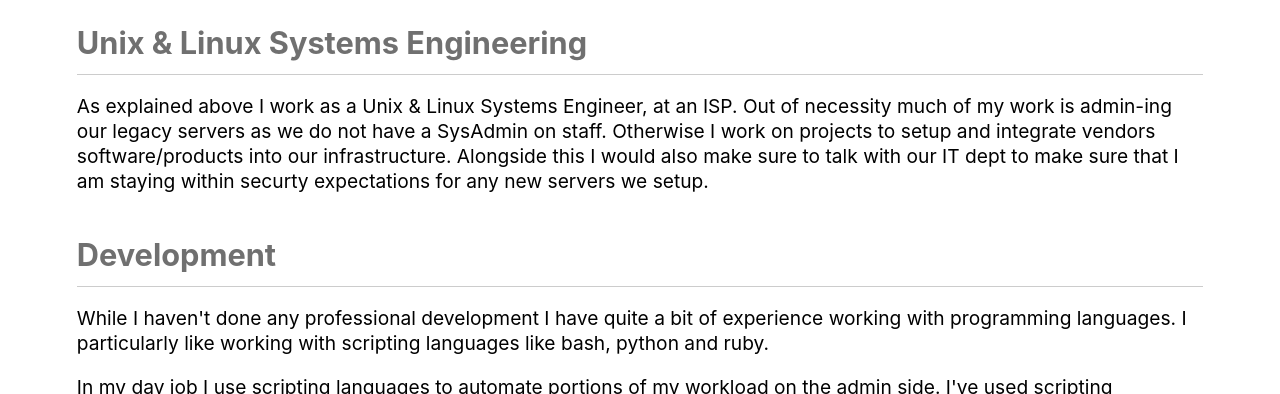
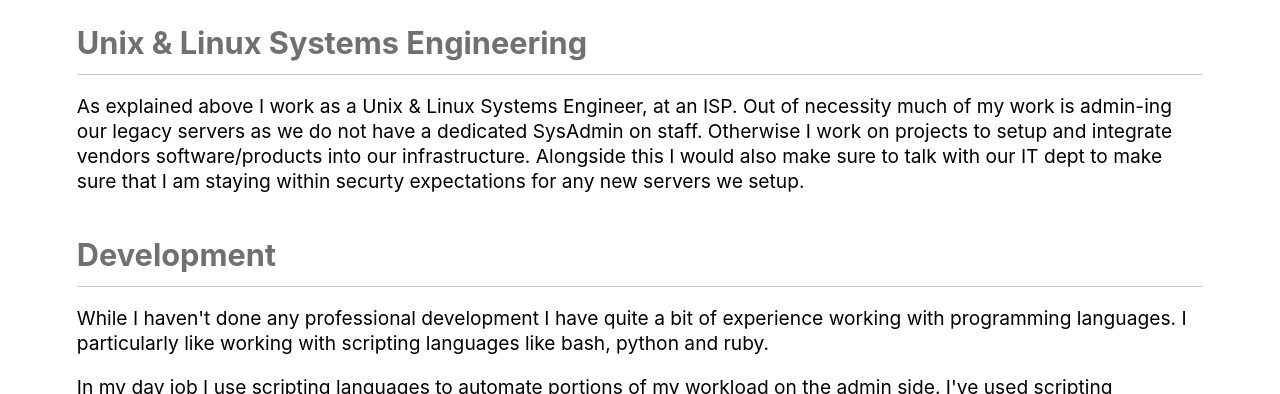
Before and after one commit to TristanAncelet/Blog-Site, a plain HTML site: page about-me.html in a window 1280 px wide. Shown: the part 741-1135 px from the top of the page. Drawn offline with Linux system fonts and the light colour scheme.

Commit message:
Changed wording

```diff
--- a/about-me.html
+++ b/about-me.html
@@ -31,7 +31,7 @@ I am Tristan Ancelet, an aspiring technologist. I enjoy working with both softwa
 <div id="What work do I do-Unix &amp; Linux Systems Engineering"><h3 id="Unix &amp; Linux Systems Engineering" class="header"><a href="#What work do I do-Unix &amp; Linux Systems Engineering">Unix &amp; Linux Systems Engineering</a></h3></div>
 <hr />
 <p>
-As explained above I work as a Unix &amp; Linux Systems Engineer, at an ISP. Out of necessity much of my work is admin-ing our legacy servers as we do not have a SysAdmin on staff. Otherwise I work on projects to setup and integrate vendors software/products into our infrastructure. Alongside this I would also make sure to talk with our IT dept to make sure that I am staying within securty expectations for any new servers we setup.
+As explained above I work as a Unix &amp; Linux Systems Engineer, at an ISP. Out of necessity much of my work is admin-ing our legacy servers as we do not have a dedicated SysAdmin on staff. Otherwise I work on projects to setup and integrate vendors software/products into our infrastructure. Alongside this I would also make sure to talk with our IT dept to make sure that I am staying within securty expectations for any new servers we setup.
 </p>
 
 <div id="What work do I do-Development"><h3 id="Development" class="header"><a href="#What work do I do-Development">Development</a></h3></div>
```
